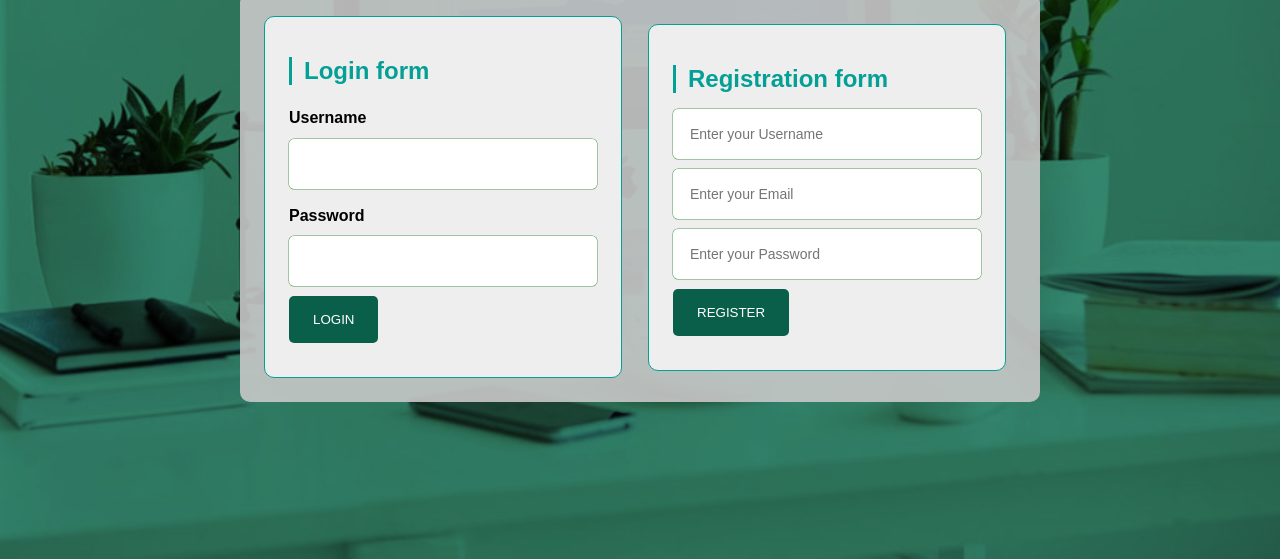
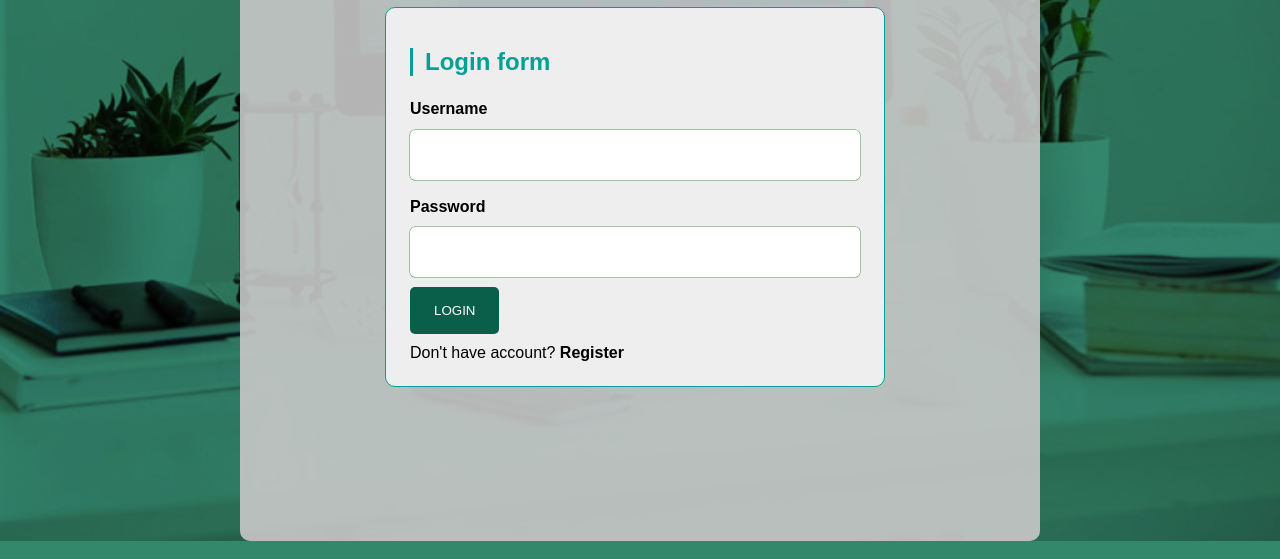
Before and after one commit to imcodes/intro-to-html-css-js, a plain HTML site: page index.html in a window 1280 px wide. Shown: the part 259-818 px from the top of the page. Drawn offline with Linux system fonts and the light colour scheme.

Commit message:
added Javascript and Modified the CSS, rearranged file structure

```diff
--- a/style.css
+++ b/assets/css/style.css
@@ -8,7 +8,7 @@ body{
     background:lightgray;
     font-family: Arial, Helvetica, sans-serif;
     background-color:rgba(1, 107, 72, 0.8);
-    background-image:url('workspace.jpg');
+    background-image:url('/assets/image/workspace.jpg');
     background-size:cover;
     background-position: center bottom;
     background-blend-mode: multiply;
@@ -30,7 +30,8 @@ body{
 }
 .container {
     display: flex;
-    justify-content: space-between;
+    justify-content: center;
+    flex-grow: 1;
     align-items: center;
     width: 95%;
     max-width: 800px;
@@ -82,6 +83,13 @@ input.form-input:hover{
     border-color:green
 }
 
+.text-link{
+    cursor: pointer;
+}
+.text-link:hover{
+    color:rgb(10, 95, 75)
+}
+
 .button{
     padding: 1rem 1.5rem;
     border:none;
--- /dev/null
+++ b/assets/js/index.js
@@ -0,0 +1,7 @@
+var loginDiv = document.querySelector('#login-div')
+var registerDiv = document.querySelector('#register-div')
+
+let toggleLoginRegister = () => {
+    loginDiv.classList.toggle('hidden')
+     registerDiv.classList.toggle('hidden')
+}
--- a/index.html
+++ b/index.html
@@ -6,15 +6,16 @@
         <meta name="viewport" content="width=device-width, initial-scale=1.0">
         <title>Intro to Html Webinar</title>
 
-       <link rel="stylesheet" href="style.css">
+       <link rel="stylesheet" href="assets/css/style.css">
+
     </head>
     <body>
         <section class="form-section" id="form-section">
-            <img src="logo-sq.png" class="logo">
+            <img src="assets/image/logo-sq.png" class="logo">
             <div class="container">
 
-                <div class="login-div">
-                    <form>
+                <div class="login-div" id="login-div">
+                    <form name="login-form">
                         <h1 class="form-title">Login form</h1>
                         <div class="input-group">
                             <label for="username" class="input-label">Username</label>
@@ -28,12 +29,13 @@
                         <div class="input-group">
                             <button type="submit" class="button">Login</button>
                         </div>
+                        <span> Don't have account? <b class="text-link" onclick="toggleLoginRegister()">Register</b></span>
                     </form>
                 </div>
 
 
-                <div class="registration-div">
-                    <form>
+                <div class="registration-div hidden" id="register-div">
+                    <form id="reg-form" name="">
                         <h1 class="form-title">Registration form</h1>
                         <div class="input-group">
                             <input type="text" name="username" class="form-input" id="reg_username" placeholder="Enter your Username">
@@ -47,11 +49,12 @@
                         <div class="input-group">
                             <input type="submit" class="button" value="Register">
                         </div>
+                        <span> Don't have account? <b class="text-link"  onclick="toggleLoginRegister()">Login</b></span>
+
                     </form>
                 </div>
             </div>
         </section>
-
-        <br>
+        <script src="assets/js/index.js"></script>
     </body>
 </html>
```
Also changed, not shown: assets/image/logo-sq.png (renamed from logo-sq.png), assets/image/logo.png (renamed from logo.png), assets/image/mobile-phone.jpg (renamed from mobile-phone.jpg), assets/image/workspace.jpg (renamed from workspace.jpg).
